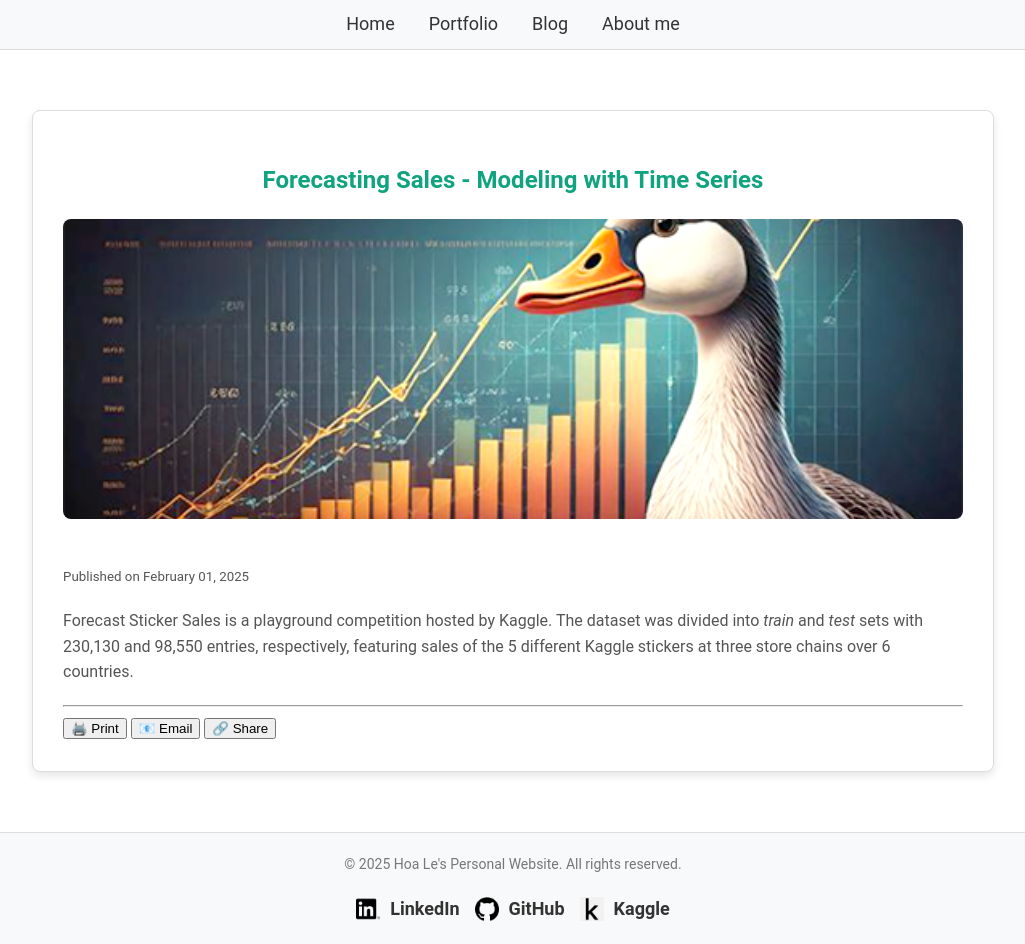
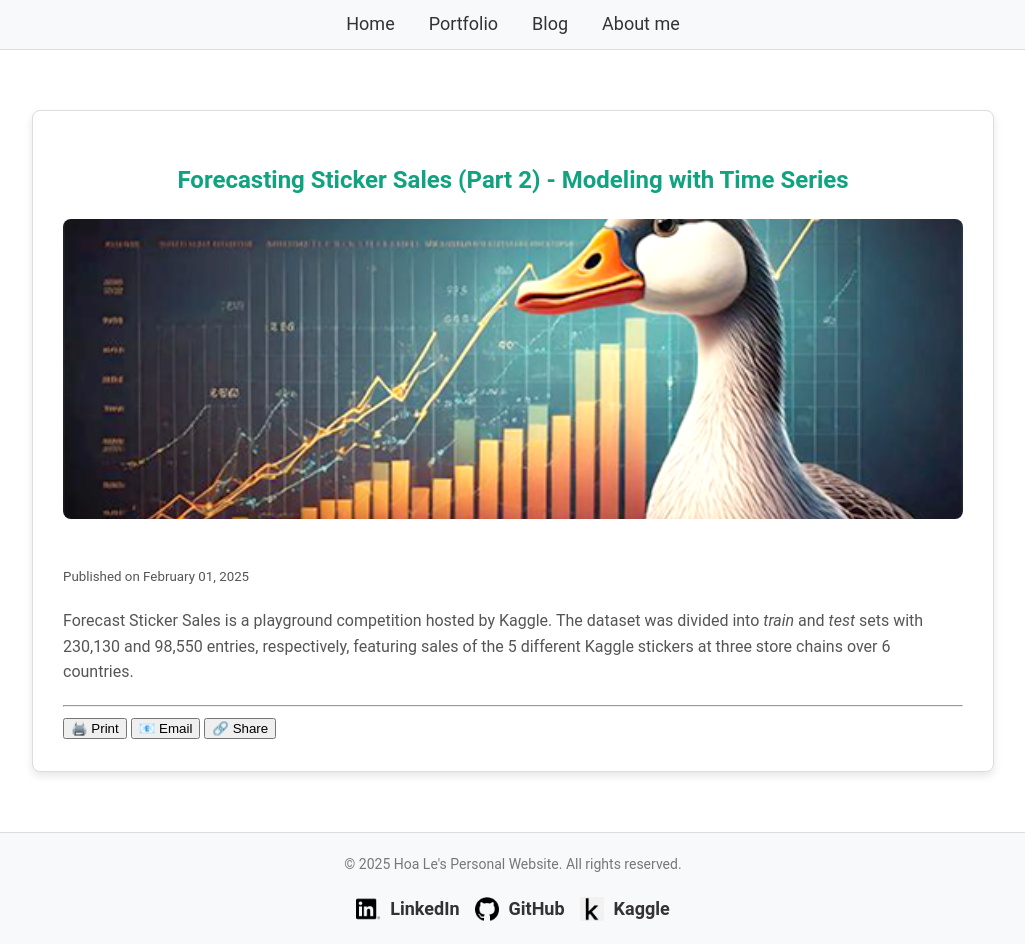
Before and after one commit to Hoale2908/hoale2908.github.io, a Jekyll site: the page built from _posts/2025-02-01-forecasting-sales-modeling-with-time-series.md, in a window 1280 px wide. Shown: the whole page, without its empty margins (127-1152 px from the left). Built offline with Jekyll 4.4.1, drawn with Linux system fonts in a browser that asks for light colours.

Commit message:
Update titles and images for sticker sales posts in portfolio

```diff
--- a/_posts/2025-02-01-forecasting-sales-modeling-with-time-series.md
+++ b/_posts/2025-02-01-forecasting-sales-modeling-with-time-series.md
@@ -1,6 +1,6 @@
 ---
 layout: post_layout
-title: "Forecasting Sales - Modeling with Time Series"
+title: "Forecasting Sticker Sales (Part 2) - Modeling with Time Series"
 date: 2025-02-01
 tags: [python, kaggle competition, time series,]
 categories: [Featured]
--- a/portfolio.html
+++ b/portfolio.html
@@ -17,7 +17,7 @@ title: Portfolio
     <div class="project">
         <img src="assets/img/kaggle-forecasting-sticker-sales.png" alt="kaggle-forecasting-sticker-sales">
         <div>
-            <h3><a href="https://hoale2908.github.io/featured/2025/02/01/forecasting-sales-modeling-with-time-series.html">Forecasting Sales (Part 2) - Modeling with Time Series</a></h3>
+            <h3><a href="https://hoale2908.github.io/featured/2025/02/01/forecasting-sales-modeling-with-time-series.html">Forecasting Sticker Sales (Part 2) - Modeling with Time Series</a></h3>
             <p>Forecasting sales of different products being sold at three shops in six countries using Machine Learning models.</p>
         </div>
     </div>
@@ -33,7 +33,7 @@ title: Portfolio
     <div class="project">
         <img src="assets/img/sales-trends.jpg" alt="sales-trends">
         <div>
-            <h3><a href="https://hoale2908.github.io/featured/2025/01/27/sales-eda-preprocessing-time-series.html">Forecasting Sales (Part 1)- EDA & Preprocessing with Time Series</a></h3>
+            <h3><a href="https://hoale2908.github.io/featured/2025/01/27/sales-eda-preprocessing-time-series.html">Forecasting Sticker Sales (Part 1) - EDA & Preprocessing with Time Series</a></h3>
             <p>Performing exploratory data analysis and preprocessing on sticker sales data to prepare it for forecasting models.</p>
         </div>
     </div>
```
Also changed, not shown: _posts/2025-01-25-sales-eda-preprocessing-time-series.md (+2 -2 lines), _posts/2025-01-27-EDA-forecasting-sales-kaggle.md (+2 -2 lines).
